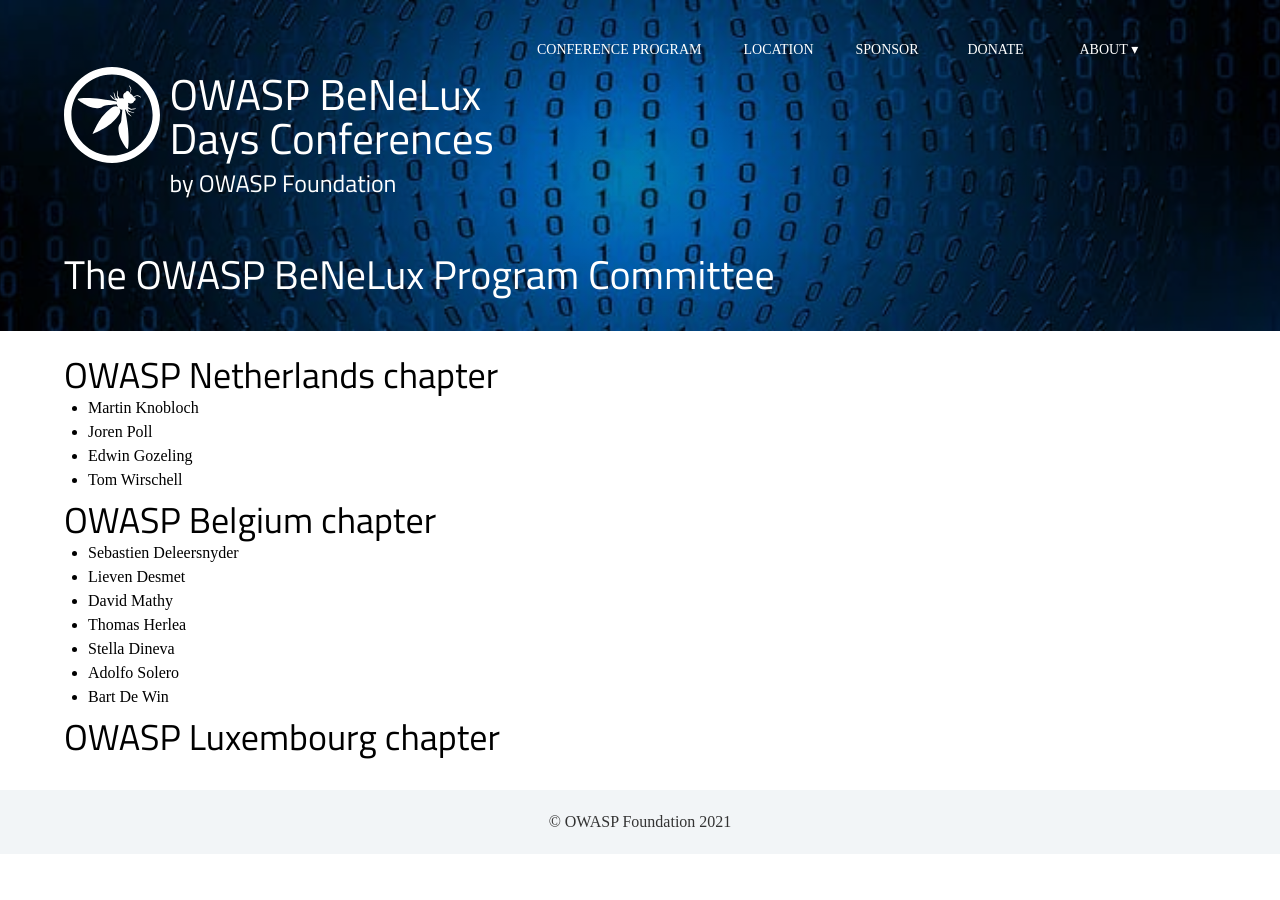
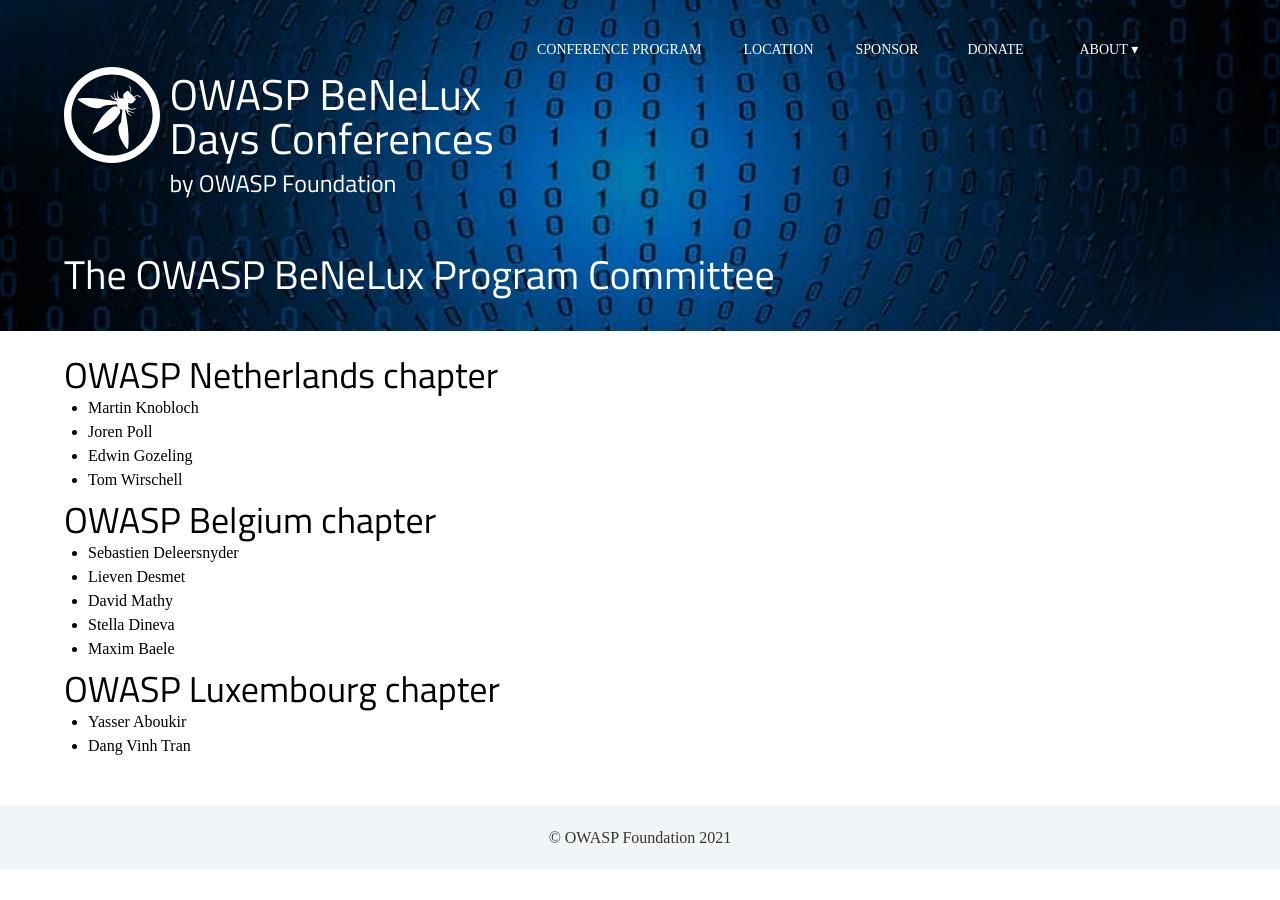
Before and after one commit to dm-17/Owasp-BeNeLux-Days-2021, a Jekyll site: the page built from about/team.md, in a window 1280 px wide. Built offline with Jekyll 4.4.1, drawn with Linux system fonts in a browser that asks for light colours; some web fonts are replaced.

Commit message:
Team updated

```diff
--- a/about/team.md
+++ b/about/team.md
@@ -12,9 +12,9 @@
 * Sebastien Deleersnyder
 * Lieven Desmet
 * David Mathy
-* Thomas Herlea
 * Stella Dineva
-* Adolfo Solero
-* Bart De Win
+* Maxim Baele
 
 # OWASP Luxembourg chapter
+* Yasser Aboukir
+* Dang Vinh Tran
```
